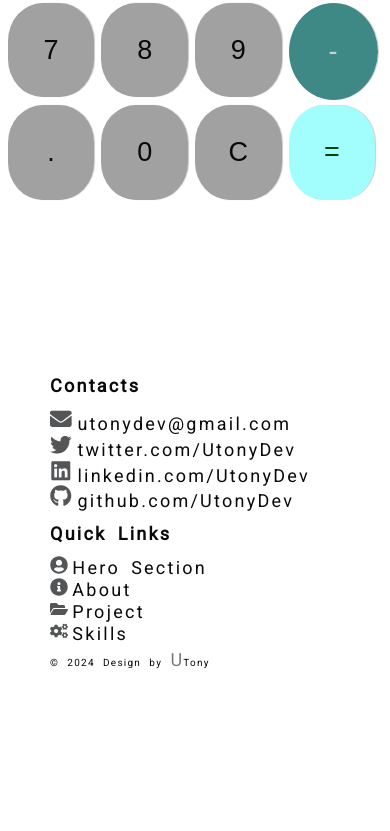
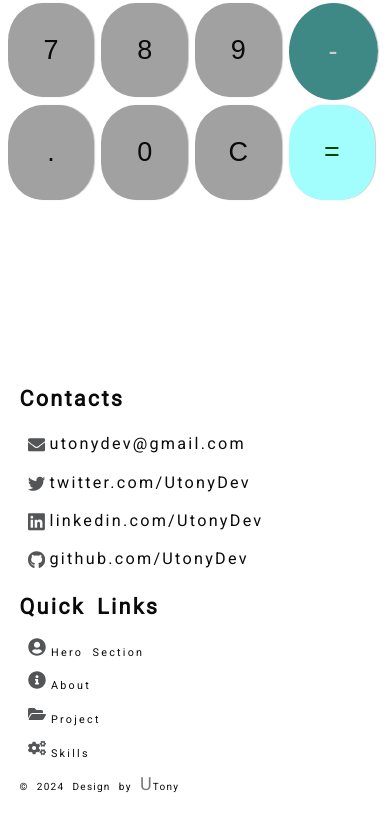
Before and after one commit to UtonyDev/utony-portfolio, a React (Vite) app: page /utonycalc in a window 390 px wide. Shown: the part 615-1446 px from the top of the page. Before the commit the page ends 1330 px from the top, so only its background shows below. Built offline with nearby package versions, Linux system fonts and the light colour scheme.

Commit message:
implemented UI to fit mobile layout

```diff
--- a/src/App.css
+++ b/src/App.css
@@ -295,11 +295,15 @@ svg {
 .projcon {
    color:var(--iconclr) !important;
    padding-top: 30vh;
-   padding-bottom: 2vh ;
+   padding-bottom: 2vh;
+   display: grid;
+   gap: 30px;
+   grid-template-columns:  1fr;
+   grid-template-rows: 1fr 1fr 1fr 1fr 1fr 1fr;
 }
 
  .cardCont {
-   padding: 0.5em;
+   padding: 0;
    margin: 0.5em;
    border-radius: 0.5em;
    box-shadow: 0px 2px 4px rgba(0,0,0,0.5) ;
@@ -315,6 +319,19 @@ svg {
    color: var(--aquamFont);
    margin-left: 5%;
  }
+ .hideCards {
+   transform: translateY(10%);
+   backdrop-filter: blur(10px);
+   opacity: 0.5;
+   transition: all .9s ease-out;
+
+}
+.showCards {
+   transform: translateY(-20%);
+   backdrop-filter: blur(0);
+   opacity: none;
+   transition: all .9s ease-in;
+}
  .descr {
    margin: 5% !important;
  }
@@ -327,13 +344,37 @@ svg {
 .foot {
    background-color: var(--footBackclr);
    color: var(--TxtFontXClr) !important;
-   padding: 50px;
+   padding: 15% 0 15% 5%;
    letter-spacing: 0.125em;
    word-spacing: 0.25em;
    position: relative;
    border: none;
    bottom: 0;
    width: auto;
+}
+.contact-head, .quicklink-head {
+   font-size: 1.2em !important;
+   color: var(--aquamFont);
+}
+.contact-link {
+width: 35%;
+margin: 0;
+}
+.contact-links {
+   font-size: 0.9em;
+   display: inline-flex;
+   margin: 3% !important;
+   padding: 3.5%;
+   width: max-content;
+   color: var(--aquamFont);
+   cursor: pointer;
+}
+.section-links {
+padding: 1.2%;
+font-size: 0.6em;
+margin: 1% !important;
+color: var(--aquamFont);
+cursor: pointer;
 }
 
 #leg {
@@ -342,8 +383,8 @@ svg {
    top: 5px;
    letter-spacing: 0.125em;
 }
+
 /* Media queries */
-
 /* for medium mobile devices (Tablets) */
 @media screen and (min-width: 600px) {
    .headr {
@@ -372,8 +413,25 @@ svg {
    .projcon {
       color:var(--iconclr) !important;
       display: grid;
+      gap: 30px;
       grid-template-columns: 1fr 1fr;
-      grid-template-rows:  1fr 1fr 1fr ;
+      grid-template-rows:  1fr 1fr 1fr!important;
+      }
+   .cardCont {
+      padding: 0;
+   }
+   .hideCards {
+      transform: translateY(-25%);
+      backdrop-filter: blur(10px);
+      opacity: 0.5;
+      transition: all .9s ease-out;
+
+   }
+   .showCards {
+      transform: translateY(-40%);
+      backdrop-filter: blur(0);
+      opacity: none;
+      transition: all .9s ease-in;
    }
 }
 
@@ -477,22 +535,6 @@ svg {
    grid-template-columns: 1fr 1fr 1fr;
    grid-template-rows:  1fr 1fr !important;
    }
-   .cardCont {
-      padding: 0;
-   }
-   .hideCards {
-      transform: translateY(-25%);
-      backdrop-filter: blur(10px);
-      opacity: 0.5;
-      transition: all .9s ease-out;
-
-   }
-   .showCards {
-      transform: translateY(-40%);
-      backdrop-filter: blur(0);
-      opacity: none;
-      transition: all .9s ease-in;
-   }
 
   .gtxt {
      font-size: 4.5em !important;
```
